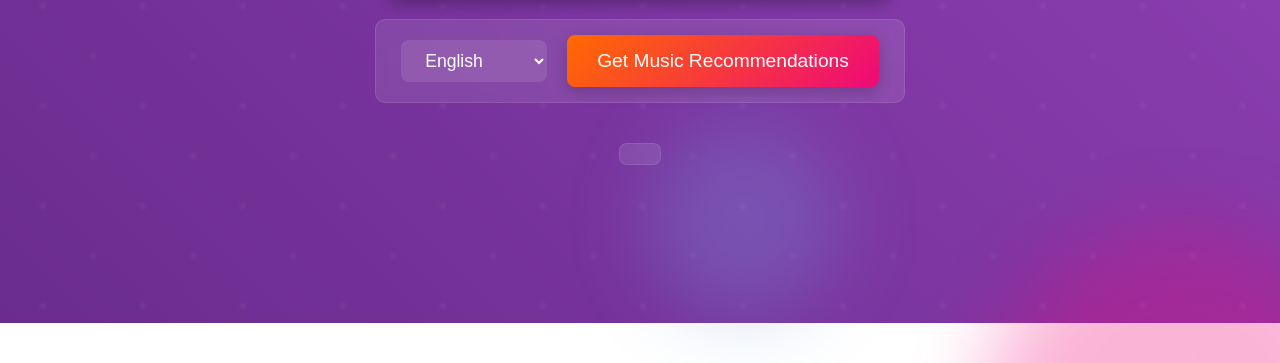
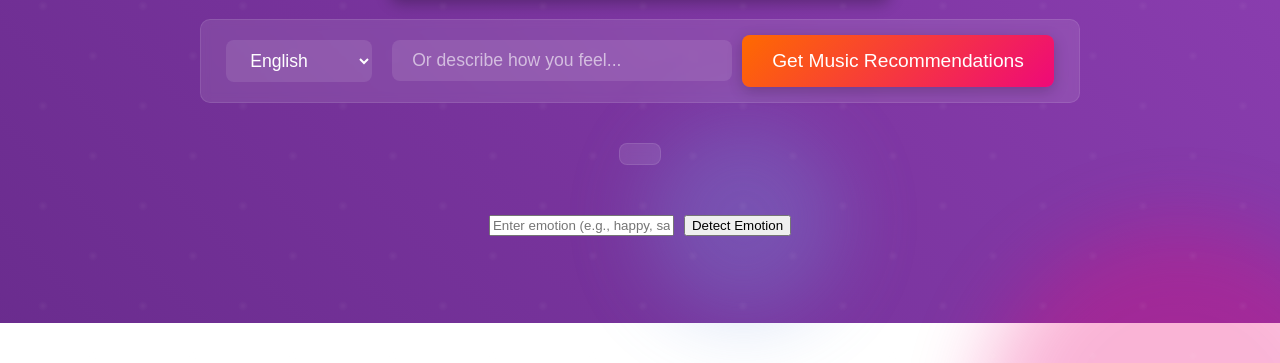
Before and after one commit to deepika68509/vibevault, a Flask app: page / in a window 1280 px wide. Shown: the part 477-840 px from the top of the page. Run offline with Flask 2, Linux system fonts and the light colour scheme; parts of the project's set-up code (start-up, migrations or seed data) failed here and were passed over.

Commit message:
Remove NLP-based emotion detection and add manual emotion input

```diff
--- a/app.py
+++ b/app.py
@@ -135,9 +135,15 @@
     global current_emotion, detected_emotion
     data = request.get_json()
     language = data.get('language', 'english')
+    text_input = data.get('text', '')
 
-    # Store the current emotion as the detected emotion
-    detected_emotion = current_emotion
+    if text_input:
+        # Use manual emotion input
+        detected_emotion = text_input.lower()
+    else:
+        # Use camera-based emotion detection
+        detected_emotion = current_emotion
+
     tracks = get_spotify_tracks(detected_emotion, language)
     return jsonify({"emotion": detected_emotion, "tracks": tracks})
 
--- a/templates/index.html
+++ b/templates/index.html
@@ -324,6 +324,36 @@
       75% { transform: translate(-100px, 100px); }
       100% { transform: translate(0, 0); }
     }
+
+    .input-group {
+      display: flex;
+      gap: 10px;
+      align-items: center;
+    }
+
+    .text-input {
+      padding: 10px 20px;
+      font-size: 1.1em;
+      border-radius: 8px;
+      border: none;
+      background: rgba(255,255,255,0.1);
+      color: white;
+      width: 300px;
+      transition: background 0.3s ease;
+    }
+
+    .text-input::placeholder {
+      color: rgba(255,255,255,0.6);
+    }
+
+    .text-input:focus {
+      outline: none;
+      background: rgba(255,255,255,0.2);
+    }
+
+    .text-input:hover {
+      background: rgba(255,255,255,0.15);
+    }
   </style>
 </head>
 <body>
@@ -352,7 +382,10 @@
         <option value="gujarati">Gujarati</option>
       </select>
 
-      <button id="detect-btn">Get Music Recommendations</button>
+      <div class="input-group">
+        <input type="text" id="emotion-text" placeholder="Or describe how you feel..." class="text-input">
+        <button id="detect-btn">Get Music Recommendations</button>
+      </div>
     </div>
 
     <div id="emotion-result"></div>
@@ -362,6 +395,11 @@
     </div>
 
     <div id="songs"></div>
+
+    <div class="input-group mb-3">
+        <input type="text" id="emotionInput" class="form-control" placeholder="Enter emotion (e.g., happy, sad, angry)" aria-label="Emotion Input">
+        <button class="btn btn-primary" type="button" onclick="detectEmotion()">Detect Emotion</button>
+    </div>
   </div>
 
   <script>
@@ -383,7 +421,8 @@
             'Content-Type': 'application/json'
           },
           body: JSON.stringify({
-            language: languageSelect.value
+            language: languageSelect.value,
+            text: document.getElementById('emotion-text').value
           })
         });
         const data = await response.json();
@@ -422,6 +461,24 @@
     window.onbeforeunload = async () => {
       await fetch('/stop_camera');
     };
+
+    function detectEmotion() {
+        const emotionInput = document.getElementById('emotionInput').value;
+        if (emotionInput) {
+            fetch('/detect', {
+                method: 'POST',
+                headers: {
+                    'Content-Type': 'application/json',
+                },
+                body: JSON.stringify({ text: emotionInput }),
+            })
+            .then(response => response.json())
+            .then(data => {
+                // Handle the response data
+                console.log(data);
+            });
+        }
+    }
   </script>
 </body>
 </html>
```
